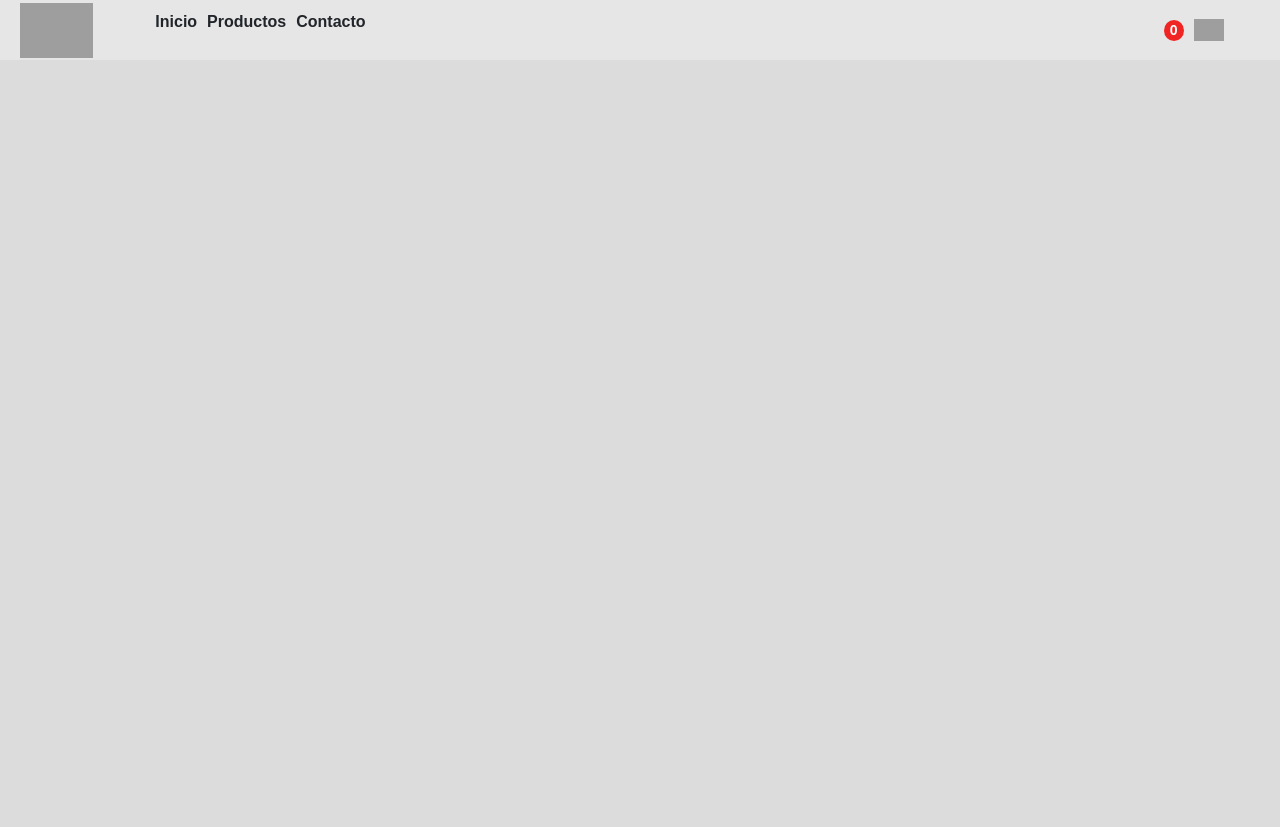
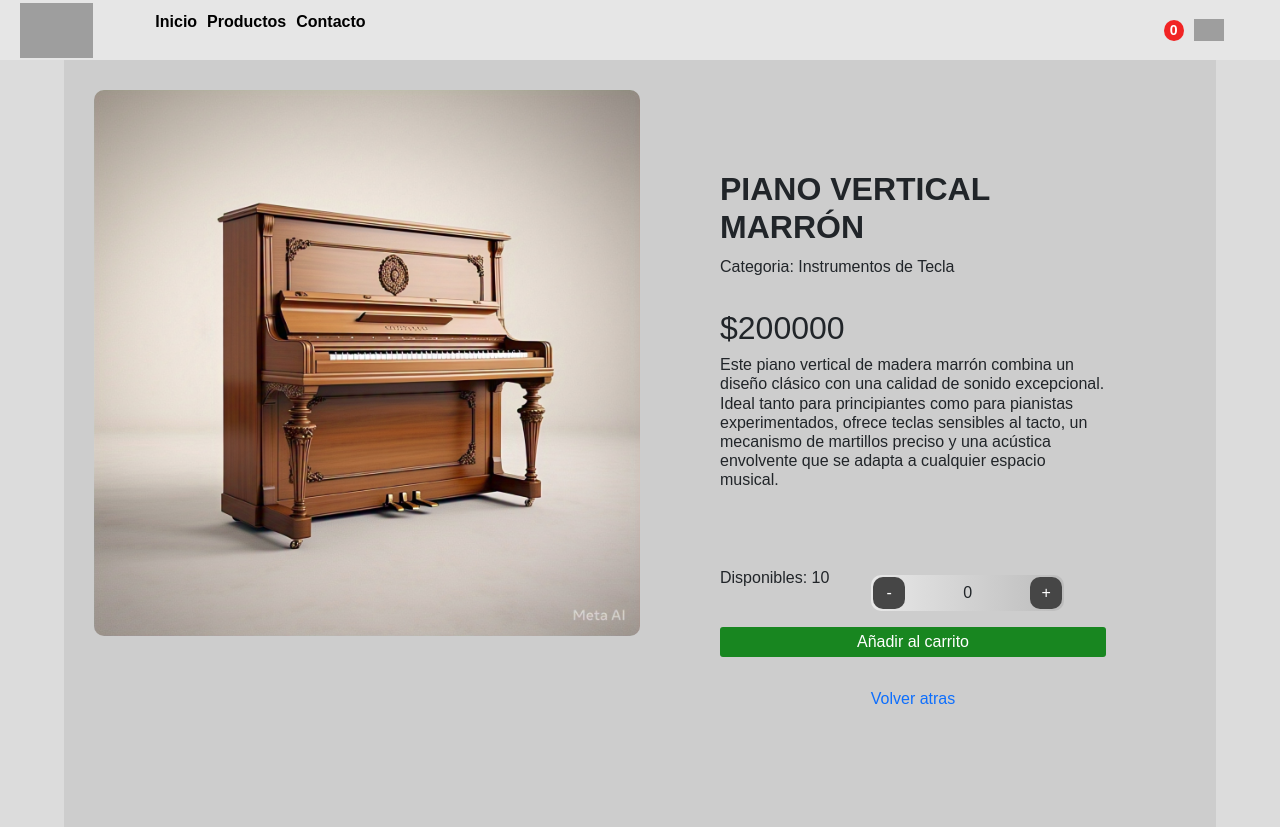
Before and after one commit to Esteban312/react-quinteros, a React (Vite) app: page /detalles/1 in a window 1280 px wide. Before the commit the page ends 800 px from the top, so only its background shows below. Built offline with nearby package versions, Linux system fonts and the light colour scheme; grey boxes are pictures that could not be loaded.

Commit message:
Se agregaron rutas con Routes a details

```diff
--- a/src/App.jsx
+++ b/src/App.jsx
@@ -4,6 +4,7 @@ import { BrowserRouter } from 'react-router'
 import './App.css'
 import Header from './Components/Body/Header'
 import ItemListContainer from './Components/ItemListContainer/ItemListContainer'
+import ItemDetails from './Components/Product/ItemDetails'
 
 
 function App() {
@@ -13,6 +14,7 @@ function App() {
       <Header/>
       <Routes>
         <Route path="/" element={<ItemListContainer greetings={"Bienvenidos a PianoCenter"}/>}/>
+        <Route path="/detalles/:id" element={<ItemDetails />} />
       </Routes>
     </BrowserRouter>
   )
--- a/src/Components/ItemListContainer/ItemListContainer.jsx
+++ b/src/Components/ItemListContainer/ItemListContainer.jsx
@@ -2,13 +2,11 @@ import { useEffect, useState } from 'react'
 import Producto from '../Product/Producto'
 import Loader from "./Loader"
 import { fetchData } from '../../fetchData';
-import ItemDetails from '../Product/ItemDetails';
 
 function ItemListContainer({greetings}) {
 
     const [load, setLoad] = useState(true);
     const [cargaProductos, setCargaProductos] = useState(null)
-    const [productoFiltrado, setProductoFiltrado] = useState(null)
 
 
     useEffect(()=>{
@@ -35,15 +33,12 @@ function ItemListContainer({greetings}) {
                 <Loader/>
                 :
                 cargaProductos.map(el=>(
-                    <Producto key={el.id} productList={el} filtrar={setProductoFiltrado}/>
+                    <Producto key={el.id} productList={el}/>
                 ))
                 }
 
 
             </section>
-            {
-                productoFiltrado && <ItemDetails productList={productoFiltrado}/>
-            }
         </main>
     )
     }
--- a/src/Components/Navbar/Navbar.css
+++ b/src/Components/Navbar/Navbar.css
@@ -7,8 +7,9 @@ nav ul li{
     margin: 10px 10px 10px 0px;
     cursor: pointer;
     font-weight: bolder;
+    color: black;
 }
 
 nav ul li:hover{
-    color: rgb(230, 30, 30);
+    color: rgb(230, 30, 30);;
 }
--- a/src/Components/Navbar/Navbar.jsx
+++ b/src/Components/Navbar/Navbar.jsx
@@ -1,3 +1,4 @@
+import { Link } from 'react-router'
 import './Navbar.css'
 
 function Navbar() {
@@ -6,7 +7,9 @@ function Navbar() {
         <>
             <nav>
                 <ul>
-                    <li>Inicio</li>
+                    <Link to="/" style={{ textDecoration: 'none' }}>
+                        <li>Inicio</li>
+                    </Link>
                     <li>Productos</li>
                     <li>Contacto</li>
                 </ul>
--- a/src/Components/Product/Button.jsx
+++ b/src/Components/Product/Button.jsx
@@ -1,21 +1,17 @@
-import { useState } from 'react'
 import './Button.css'
 
-function Button({stock}){
+function Button({stock, count, setCount}){
 
-    const [count, setCount]= useState(0);
 
-    const cantidadSeleccionar=(operator)=>{
-        if(operator==="+"){
-            if(count < stock){
-                setCount(count + 1)
-            }
-        }else{
-            if(count < stock+1 && count > 0){
-                setCount(count - 1)
-            }
+
+    const cantidadSeleccionar = (operator) => {
+        if (operator === "+" && count < stock) {
+            setCount(count + 1);
+        } else if (operator === "-" && count > 0) {
+            setCount(count - 1);
         }
-    }
+    };
+
 
     return<>
         <div className='seleccionarCantidad'>
--- a/src/Components/Product/ItemDetails.css
+++ b/src/Components/Product/ItemDetails.css
@@ -1,7 +1,7 @@
 .itemDetails-filter{
     display: grid;
     grid-template-columns: repeat(2, 50%);
-    margin: 80px;
+    margin: 0 auto;
     background-color: rgb(205, 205, 205);
     padding: 30px;
     max-width: 90%;
@@ -36,7 +36,12 @@
     display: flex;
     flex-direction: column;
 }
-
+.volverAtras{
+    margin: 30px auto 0 auto;
+    height: 30px;
+    max-width: 30%;
+    text-decoration: none;
+}
 @media (max-width: 885px){
     .itemDetails-filter{
         grid-template-columns: 1fr;
--- a/src/Components/Product/ItemDetails.jsx
+++ b/src/Components/Product/ItemDetails.jsx
@@ -1,24 +1,59 @@
+import { Link, useParams } from 'react-router';
 import './ItemDetails.css'
 import Button from './Button'
+import { useEffect, useState } from 'react';
+import { fetchData } from '../../fetchData';
+import Loader from '../ItemListContainer/Loader';
 
-function ItemDetails({productList}){
+function ItemDetails(){
 
-    const {imgProducto, productTitle, precio, stock, categoria, descripcion} = productList;
+    const {id} = useParams()
+
+    // const {imgProducto, productTitle, precio, stock, categoria, descripcion} = productList;
+
+    const [load, setLoad] = useState(true);
+    const [producto, setProducto] = useState({})
+    const [count, setCount]= useState(0);
+
+    useEffect(()=>{
+        fetchData(true)
+        .then(response =>{
+            const productoAMostrar = response.find( el => el.id === parseInt(id))
+            setProducto(productoAMostrar)
+            setTimeout(()=>{
+                setLoad(false)
+            },1000)
+        })
+        .catch(error => console.error(error))
+    }, [] )
+
     return (
+
+        load ?
+        <Loader/>
+
+        :
+
         <section className="itemDetails-filter">
 
             <div className='informacionDetailsL'>
-                <img src={imgProducto}/>
+                <img src={producto.imgProducto}/>
             </div>
 
             <div className='informacionDetailsR'>
-                <h2><b>{productTitle.toUpperCase()}</b></h2>
-                <p>Categoria: {categoria}</p>
-                <h2>${precio}</h2>
-                <h3>{descripcion}</h3>
+                <h2><b>{producto.productTitle.toUpperCase()}</b></h2>
+                <p>Categoria: {producto.categoria}</p>
+                <h2>${producto.precio}</h2>
+                <h3>{producto.descripcion}</h3>
 
-                <Button stock={stock}/>
-
+                <Button
+                    stock={producto.stock}
+                    count={count}
+                    setCount={setCount}
+                />
+            <Link to="/" className='volverAtras'>
+                <p>Volver atras</p>
+            </Link>
             </div>
 
         </section>
--- a/src/Components/Product/Producto.jsx
+++ b/src/Components/Product/Producto.jsx
@@ -1,9 +1,9 @@
-// import { Link } from 'react-router'
+import { Link } from 'react-router';
 import './Producto.css'
 
 function Producto({productList, filtrar}){
 
-    const {imgProducto, productTitle, precio} = productList;
+    const {id, imgProducto, productTitle, precio} = productList;
     return (
         <div className="card centrar-card" style={{ width: '20rem' }}>
             <img src={imgProducto} className="card-img-top"/>
@@ -11,7 +11,10 @@ function Producto({productList, filtrar}){
             <div className="card-body">
                 <h4>{productTitle}</h4>
                 <p className="card-text">${precio}</p>
-                <button className='verDetalleBtn' onClick={ ()=>{filtrar(productList)}}>Ver detalles</button>
+
+                <Link to={`/detalles/${id}`}>
+                    <button className='verDetalleBtn'>Ver detalles</button>
+                </Link>
             </div>
         </div>
         )
```
